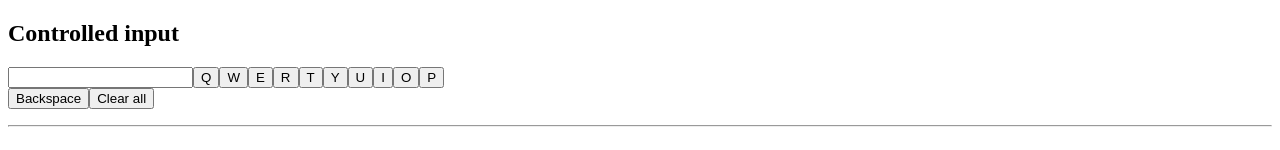
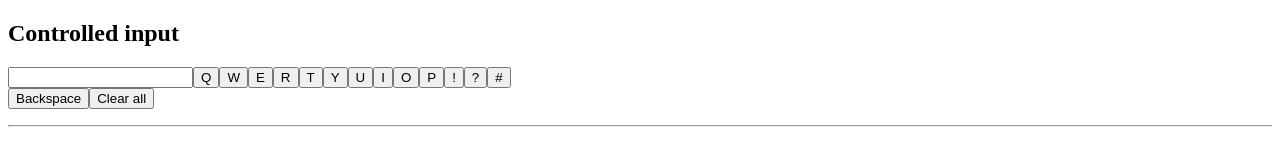
Before and after one commit to zahrabeng/qwerty-input, a React (Create React App) app: page / in a window 1280 px wide. Shown: the top 150 px of the page. Built offline with nearby package versions, Linux system fonts and the light colour scheme; the HTML template or start-up script is replaced by a standard one.

Commit message:
added three new special character buttons

```diff
--- a/src/components/QwertyInput.tsx
+++ b/src/components/QwertyInput.tsx
@@ -34,6 +34,9 @@ function QwertyInput(): JSX.Element {
       <button onClick={() => addLetter('I')}>I</button>
       <button onClick={() => addLetter('O')}>O</button>
       <button onClick={() => addLetter('P')}>P</button>
+      <button onClick = {() => addLetter('!')}>!</button>
+      <button onClick ={() => addLetter("?")}>?</button>
+      <button onClick={()=> addLetter("#")}>#</button>
       <br />
       <button onClick={handleBackspace}>Backspace</button>
       <button onClick={() => setText('')}>Clear all</button>
```
